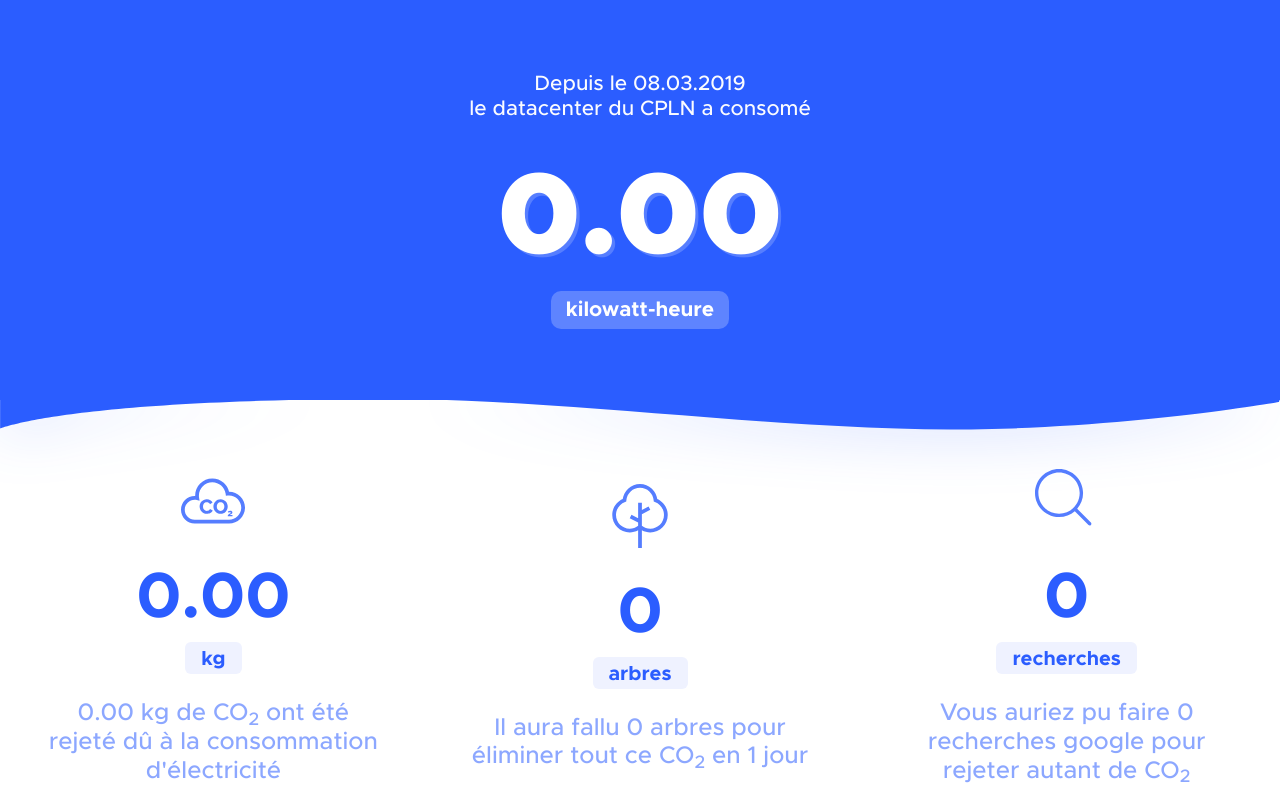
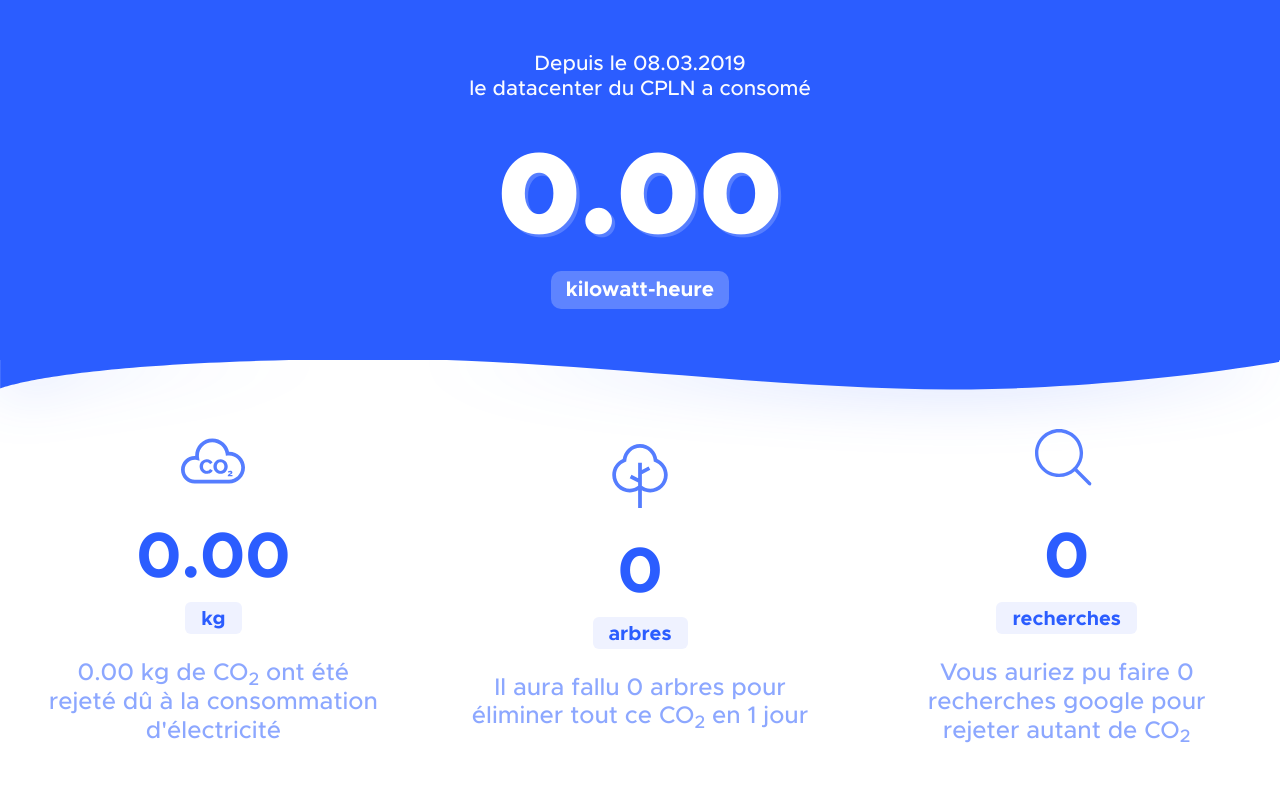
Before and after one commit to OwenCalvin/NirvanaFront, a Vue app: page / in a window 1280 px wide. Shown: the top 800 px of the page. Built offline with nearby package versions, Linux system fonts and the light colour scheme; no server answers.

Commit message:
wave height

```diff
--- a/src/pages/Home.vue
+++ b/src/pages/Home.vue
@@ -279,7 +279,7 @@ h1 {
   z-index: 9999;
   color: white;
   min-height: 325px;
-  height: 50vh;
+  height: 45vh;
 }
 
 .values {
```
